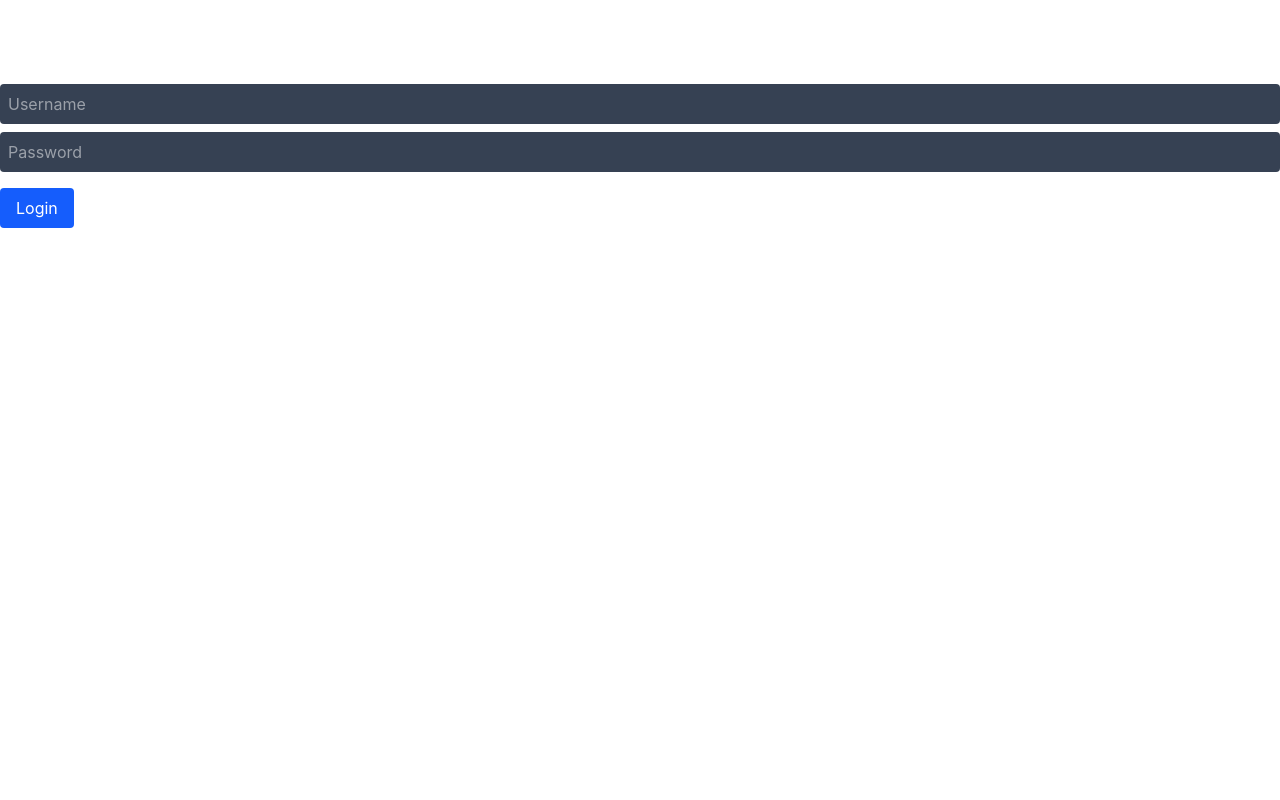
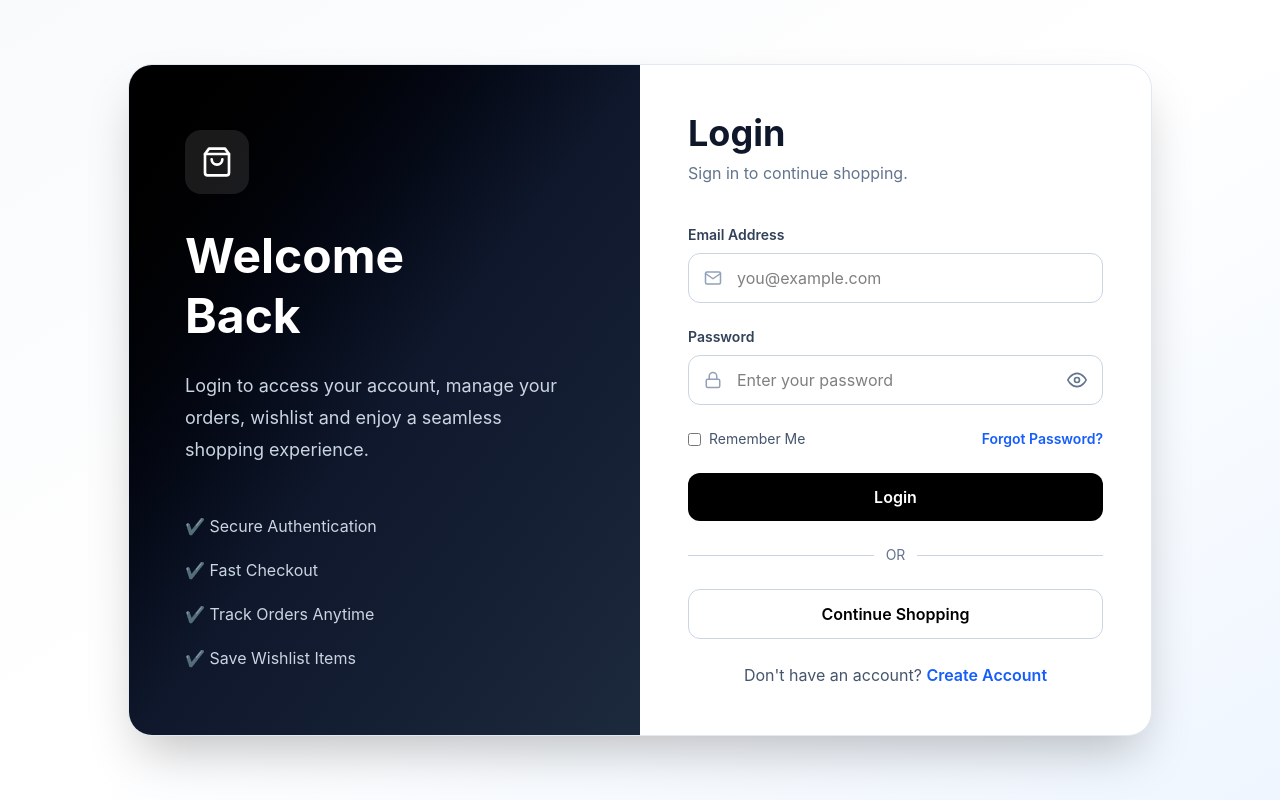
Before and after one commit to ajeet72/ecommerce-Capstome, a React (Vite) app: page /login in a window 1280 px wide. Built offline with nearby package versions, Linux system fonts and the light colour scheme.

Commit message:
login page generated

```diff
--- /dev/null
+++ b/src/components/Features.tsx
@@ -0,0 +1,84 @@
+import {
+  FiTruck,
+  FiRefreshCw,
+  FiHeadphones,
+  FiShield,
+} from "react-icons/fi";
+
+const features = [
+  {
+    icon: FiTruck,
+    title: "Free Shipping",
+    description:
+      "Enjoy free shipping on all orders above $50 with fast and reliable delivery.",
+  },
+  {
+    icon: FiRefreshCw,
+    title: "Free Returns",
+    description:
+      "Not satisfied? Return your order within 30 days with no extra charges.",
+  },
+  {
+    icon: FiHeadphones,
+    title: "24/7 Support",
+    description:
+      "Our customer support team is available anytime to help you with your shopping.",
+  },
+  {
+    icon: FiShield,
+    title: "Secure Payments",
+    description:
+      "Shop with confidence using encrypted and trusted payment methods.",
+  },
+];
+
+export default function Features() {
+  return (
+    <section className="bg-slate-50 py-20">
+      <div className="max-w-7xl mx-auto px-6">
+        {/* Heading */}
+        <div className="text-center max-w-2xl mx-auto mb-14">
+          <span className="inline-block rounded-full bg-black text-white px-4 py-1 text-sm font-medium mb-4">
+            Why Choose Us
+          </span>
+
+          <h2 className="text-4xl font-bold text-slate-900">
+            Everything You Need For A Better Shopping Experience
+          </h2>
+
+          <p className="mt-4 text-slate-600 leading-7">
+            We focus on quality products, secure shopping, fast delivery,
+            and exceptional customer service to give you the best online
+            shopping experience.
+          </p>
+        </div>
+
+        {/* Features */}
+        <div className="grid gap-8 sm:grid-cols-2 lg:grid-cols-4">
+          {features.map((feature) => {
+            const Icon = feature.icon;
+
+            return (
+              <div
+                key={feature.title}
+                className="group rounded-3xl bg-white p-8 border border-slate-200 shadow-sm hover:shadow-xl hover:-translate-y-2 transition-all duration-300"
+              >
+                <div className="flex h-16 w-16 items-center justify-center rounded-2xl bg-black text-white group-hover:scale-110 transition">
+                  <Icon size={28} />
+                </div>
+
+                <h3 className="mt-6 text-xl font-bold text-slate-900">
+                  {feature.title}
+                </h3>
+
+                <p className="mt-3 text-slate-600 leading-7">
+                  {feature.description}
+                </p>
+              </div>
+            );
+          })}
+        </div>
+      </div>
+    </section>
+  );
+}
--- a/src/components/Footer.tsx
+++ b/src/components/Footer.tsx
@@ -19,7 +19,7 @@ export default function Footer() {
   };
 
   return (
-    <footer className="bg-slate-900 text-white mt-20">
+    <footer className="bg-slate-900 text-white">
       {/* Newsletter */}
 
       <div className="border-b border-slate-700">
--- a/src/pages/Home.tsx
+++ b/src/pages/Home.tsx
@@ -9,6 +9,7 @@ import {
   getCategories,
   getProductsByCategory,
 } from "../services/api";
+import Features from "../components/Features";
 
 type Product = {
   id: number;
@@ -219,6 +220,7 @@ export default function Home() {
           </>
         )}
       </section>
+      <Features />
 
       <Footer />
     </>
--- a/src/pages/Login.tsx
+++ b/src/pages/Login.tsx
@@ -1,12 +1,177 @@
+import { useState } from "react";
+import { Link } from "react-router-dom";
+import {
+  FiEye,
+  FiEyeOff,
+  FiLock,
+  FiMail,
+  FiShoppingBag,
+} from "react-icons/fi";
 
 function Login() {
+  const [showPassword, setShowPassword] = useState(false);
+
   return (
-    <div className="text-white">
-      <h1 className="text-3xl font-bold mb-4">Login</h1>
-      <p>Please enter your credentials to log in.</p>
-      <input type="text" placeholder="Username" className="mt-2 p-2 rounded bg-gray-700 text-white w-full" />
-      <input type="password" placeholder="Password" className="mt-2 p-2 rounded bg-gray-700 text-white w-full" />
-      <button className="mt-4 px-4 py-2 bg-blue-600 text-white rounded">Login</button>
+    <div className="min-h-screen bg-gradient-to-br from-slate-50 via-white to-blue-50 flex items-center justify-center px-6 py-12">
+      <div className="w-full max-w-5xl overflow-hidden rounded-3xl bg-white shadow-2xl border border-slate-200 grid lg:grid-cols-2">
+
+        {/* Left Side */}
+        <div className="hidden lg:flex flex-col justify-center bg-gradient-to-br from-black via-slate-900 to-slate-800 text-white p-14">
+          <div className="w-16 h-16 rounded-2xl bg-white/10 flex items-center justify-center mb-8">
+            <FiShoppingBag size={32} />
+          </div>
+
+          <h1 className="text-5xl font-bold leading-tight">
+            Welcome
+            <br />
+            Back
+          </h1>
+
+          <p className="mt-6 text-slate-300 text-lg leading-8">
+            Login to access your account, manage your orders,
+            wishlist and enjoy a seamless shopping experience.
+          </p>
+
+          <div className="mt-12 space-y-5 text-slate-300">
+            <div>✔ Secure Authentication</div>
+            <div>✔ Fast Checkout</div>
+            <div>✔ Track Orders Anytime</div>
+            <div>✔ Save Wishlist Items</div>
+          </div>
+        </div>
+
+        {/* Right Side */}
+        <div className="p-8 md:p-12">
+
+          <div className="text-center lg:text-left">
+            <h2 className="text-4xl font-bold text-slate-900">
+              Login
+            </h2>
+
+            <p className="mt-2 text-slate-500">
+              Sign in to continue shopping.
+            </p>
+          </div>
+
+          <form className="mt-10 space-y-6">
+
+            {/* Email */}
+
+            <div>
+              <label className="block mb-2 text-sm font-semibold text-slate-700">
+                Email Address
+              </label>
+
+              <div className="relative">
+                <FiMail
+                  className="absolute left-4 top-1/2 -translate-y-1/2 text-slate-400"
+                  size={18}
+                />
+
+                <input
+                  type="email"
+                  placeholder="you@example.com"
+                  className="w-full rounded-xl border border-slate-300 py-3 pl-12 pr-4 outline-none focus:border-black transition"
+                />
+              </div>
+            </div>
+
+            {/* Password */}
+
+            <div>
+              <label className="block mb-2 text-sm font-semibold text-slate-700">
+                Password
+              </label>
+
+              <div className="relative">
+                <FiLock
+                  className="absolute left-4 top-1/2 -translate-y-1/2 text-slate-400"
+                  size={18}
+                />
+
+                <input
+                  type={showPassword ? "text" : "password"}
+                  placeholder="Enter your password"
+                  className="w-full rounded-xl border border-slate-300 py-3 pl-12 pr-12 outline-none focus:border-black transition"
+                />
+
+                <button
+                  type="button"
+                  onClick={() => setShowPassword(!showPassword)}
+                  className="absolute right-4 top-1/2 -translate-y-1/2 text-slate-500"
+                >
+                  {showPassword ? (
+                    <FiEyeOff size={20} />
+                  ) : (
+                    <FiEye size={20} />
+                  )}
+                </button>
+              </div>
+            </div>
+
+            {/* Remember */}
+
+            <div className="flex items-center justify-between text-sm">
+              <label className="flex items-center gap-2 text-slate-600">
+                <input type="checkbox" />
+                Remember Me
+              </label>
+
+              <Link
+                to="/"
+                className="font-semibold text-blue-600 hover:text-blue-700"
+              >
+                Forgot Password?
+              </Link>
+            </div>
+
+            {/* Login Button */}
+
+            <button
+              type="submit"
+              className="w-full rounded-xl bg-black py-3 font-semibold text-white transition hover:bg-slate-800 hover:scale-[1.02]"
+            >
+              Login
+            </button>
+
+            {/* Divider */}
+
+            <div className="relative">
+              <div className="absolute inset-0 flex items-center">
+                <div className="w-full border-t border-slate-300" />
+              </div>
+
+              <div className="relative flex justify-center text-sm">
+                <span className="bg-white px-3 text-slate-500">
+                  OR
+                </span>
+              </div>
+            </div>
+
+            {/* Continue Shopping */}
+
+            <Link
+              to="/"
+              className="block text-center rounded-xl border border-slate-300 py-3 font-semibold hover:bg-slate-100 transition"
+            >
+              Continue Shopping
+            </Link>
+
+            {/* Signup */}
+
+            <p className="text-center text-slate-600">
+              Don't have an account?{" "}
+              <Link
+                to="/"
+                className="font-semibold text-blue-600 hover:text-blue-700"
+              >
+                Create Account
+              </Link>
+            </p>
+
+          </form>
+        </div>
+      </div>
     </div>
   );
 }
```
